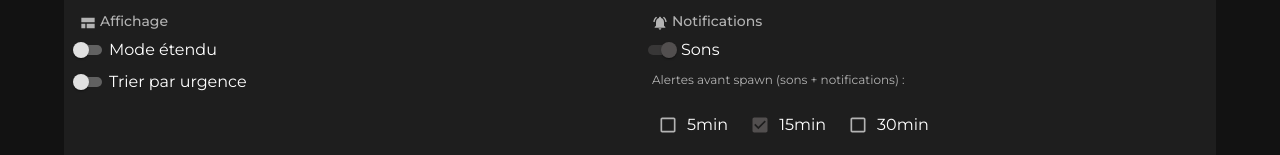
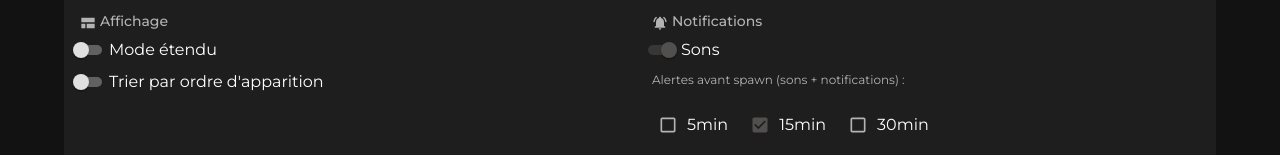
Before and after one commit to DrTulipe/Seibugun, a React (Vite) app: page /boss-tracker in a window 1280 px wide. Both pictures are taken after a click on the button 97 px from the left and 227 px from the top of the page. Shown: the part 266-421 px from the top of the page. Built offline with nearby package versions, Linux system fonts and the light colour scheme; no server answers.

Commit message:
fix : ordre apparition

```diff
--- a/src/pages/BossTracker.tsx
+++ b/src/pages/BossTracker.tsx
@@ -973,7 +973,7 @@ const BossTracker: React.FC = () => {
                                                 size="small"
                                             />
                                         }
-                                        label="Trier par urgence"
+                                        label="Trier par ordre d'apparition"
                                     />
 
                                 </Box>
```
